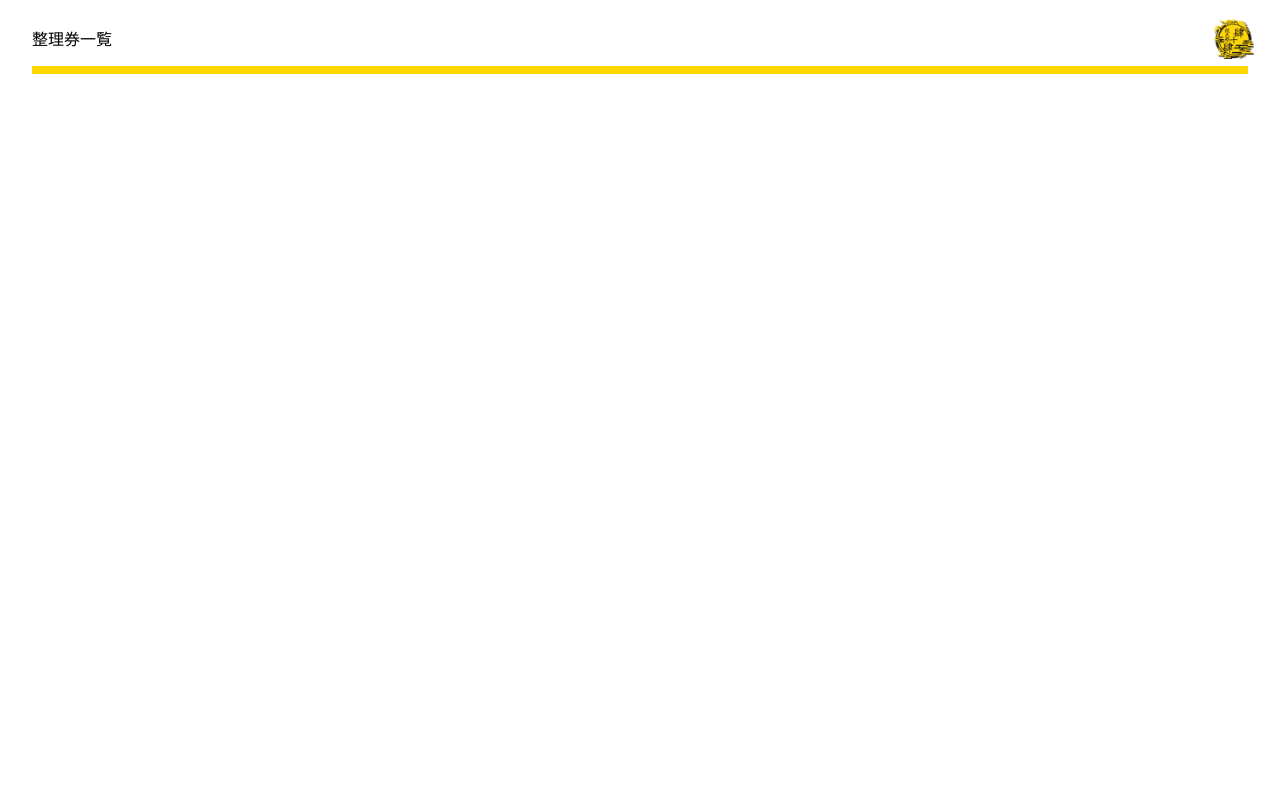
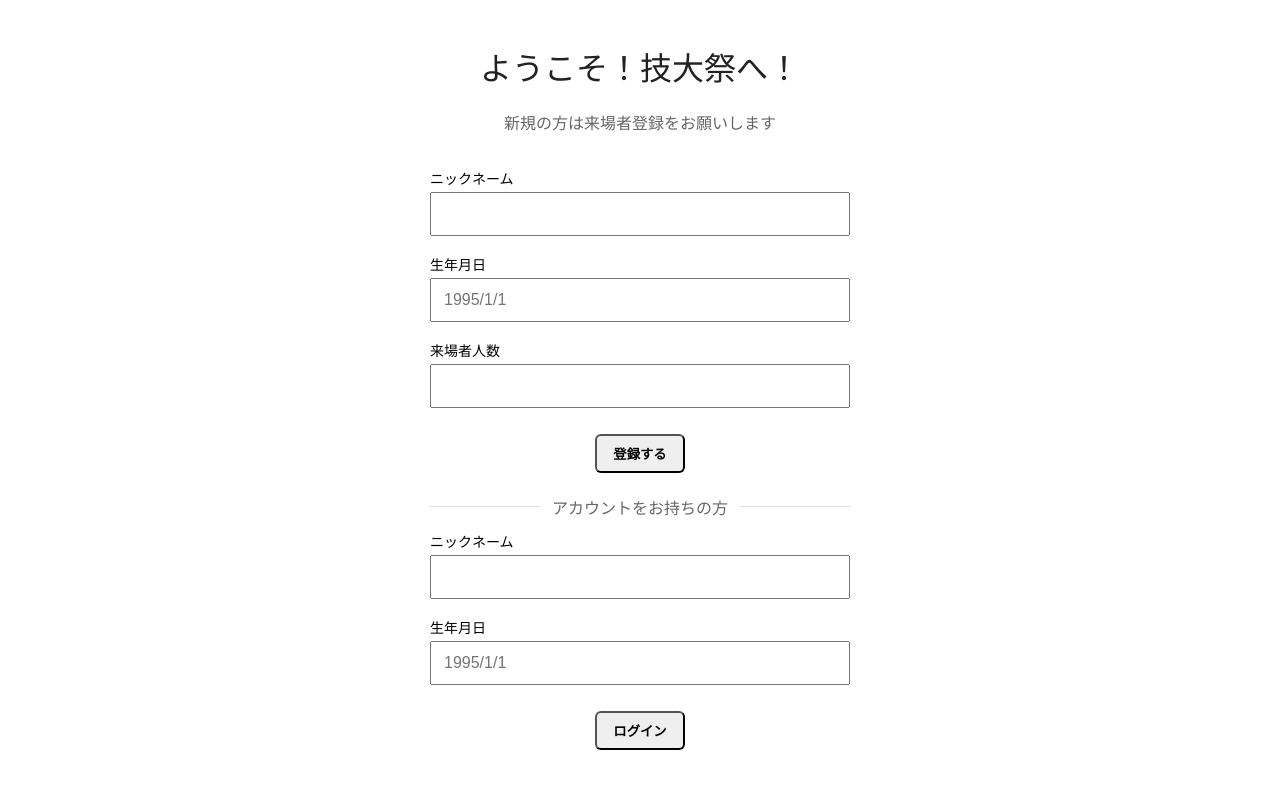
Before and after one commit to nutmeg-TeamRyoku-Cha/Ticket-Distribute, a React (Vite) app in the folder web/: page /login in a window 1280 px wide. Before the commit this address had no page. Shown: the top 788 px of the page. Built offline with nearby package versions, Linux system fonts and the light colour scheme.

Commit message:
[add] ログイン画面 (24)

```diff
--- a/web/src/App.tsx
+++ b/web/src/App.tsx
@@ -1,7 +1,13 @@
 import { BrowserRouter as Router, Routes, Route} from "react-router-dom";
 import { useState } from "react";
 
+//Header & Footer
 import Header from "./components/Header";
+
+//Page
+import LoginPage from "./pages/login";
+
+//Component
 import Button from "./components/atomic/Button";
 import InputField from "./components/atomic/InputField";
 import Label from "./components/atomic/Label"
@@ -13,7 +19,6 @@ function App() {
 
   return (
     <Router>
-      <Header />
       <Routes>
         {/*Button*/}
         <Route
@@ -96,6 +101,7 @@ function App() {
               </div>
             }
         />
+        <Route path="/login" element={<LoginPage />} />
       </Routes>
     </Router>
   );
--- a/web/src/components/atomic/InputField.tsx
+++ b/web/src/components/atomic/InputField.tsx
@@ -16,14 +16,14 @@ const InputField: React.FC<InputFieldProps> = ({
   placeholder = "",
 }) => {
   return (
-    <div style={{ display: "50%", flexDirection: "column", marginBottom: "8px", fontSize: "20px" }}>
-      <label style={{ marginBottom: "4px" }}>{label}<br></br></label>
+    <div style={{ display: "flex", flexDirection: "column", marginBottom: "8px" }}>
+      <label style={{ marginBottom: "4px", fontSize: "14px", fontWeight: 500 }}>{label}</label>
       <input
         type={type}
         value={value}
         onChange={onChange}
         placeholder={placeholder}
-        style={{ padding: "4px", width: "400px", height: "40px", fontSize: "20px"}}
+        style={{ width: "100%", height: "44px", padding: "10px 12px", fontSize: "16px", boxSizing: "border-box" }}
       />
     </div>
   );
--- /dev/null
+++ b/web/src/pages/login.css
@@ -0,0 +1,52 @@
+.login-container {
+  min-height: 100svh;
+  display: flex;
+  justify-content: center;
+  align-items: flex-start;
+  background-color: #fff;
+  padding: max(16px, env(safe-area-inset-top)) 12px 24px;
+}
+
+.login-frame {
+  width: 100%;
+  max-width: 420px;
+  padding: 20px 12px 32px;
+}
+
+.login-titlewrap {
+  text-align: center;
+  line-height: 1.35;
+  margin-bottom: 12px;
+}
+
+.login-form {
+  display: flex;
+  flex-direction: column;
+  gap: 10px;
+}
+
+.login-submitrow {
+  display: flex;
+  justify-content: center;
+  margin-top: 8px;
+  margin-bottom: 14px;
+}
+
+.login-divider {
+  display: grid;
+  grid-template-columns: 1fr auto 1fr;
+  align-items: center;
+  gap: 12px;
+  color: #888;
+  font-size: 12px;
+  margin: 8px 0 12px;
+}
+
+.login-line {
+  height: 1px;
+  background-color: #ddd;
+}
+
+@media (min-width: 480px) {
+  .login-frame { padding: 24px 16px 40px; }
+}
--- a/web/src/pages/login.tsx
+++ b/web/src/pages/login.tsx
@@ -1,100 +1,52 @@
-import React, { useState } from 'react';
+import React, {useState} from "react"
 
-function RegistrationForm() {
-  const [nickname, setNickname] = useState('');
-  const [birthdate, setBirthdate] = useState('');
-  const [attendees, setAttendees] = useState(1);
+import Label from "../components/atomic/Label"
+import InputField from "../components/atomic/InputField"
+import Button from "../components/atomic/Button"
 
-  const handleSubmit = (e) => {
-    e.preventDefault();
-    alert(`登録完了！\nニックネーム: ${nickname}\n生年月日: ${birthdate}\n来場者人数: ${attendees}`);
-  };
+import "./login.css"
+
+const LoginPage: React.FC = () => {
+  const [regNickname, setRegNickname] = useState("");
+  const [regBirthDate, setRegBirthDate] = useState("");
+  const [regPartySize, setRegPartySize] = useState("");
+
+  const [loginNickname, setLoginNickname] = useState("");
+  const [loginBirthDate, setLoginBirthDate] = useState("");
 
   return (
-    <div style={styles.container}>
-      <h1 style={styles.title}>技大祭へようこそ！！</h1>
-      <p style={styles.subtitle}>来場者登録をお願いします</p>
-      <form onSubmit={handleSubmit} style={styles.form}>
-        <label style={styles.label}>
-          ニックネーム
-          <input
-            type="text"
-            value={nickname}
-            onChange={(e) => setNickname(e.target.value)}
-            style={styles.input}
-            required
-          />
-        </label>
-        <label style={styles.label}>
-          生年月日
-          <input
-            type="date"
-            value={birthdate}
-            onChange={(e) => setBirthdate(e.target.value)}
-            style={styles.input}
-            required
-          />
-        </label>
-        <label style={styles.label}>
-          来場者人数
-          <input
-            type="number"
-            value={attendees}
-            onChange={(e) => setAttendees(e.target.value)}
-            style={styles.input}
-            min="1"
-            required
-          />
-        </label>
-        <button type="submit" style={styles.button}>登録する</button>
-      </form>
+    <div className="login-container">
+      <div className="login-frame">
+        <div style={{ textAlign: "center", lineHeight: 1.35, marginBottom: 12 }}>
+          <Label text="ようこそ！技大祭へ！" fontSize={32} color="#222" /> <br></br> <br></br>
+          <Label text="新規の方は来場者登録をお願いします" fontSize={16} color="#666" /> <br></br> <br></br>
+        </div>
+
+        <div className="login-form">
+          <InputField label="ニックネーム" value="" onChange={(e) => setRegNickname(e.target.value)} />
+          <InputField label="生年月日" value="" onChange={(e) => setRegBirthDate(e.target.value)} placeholder="1995/1/1" />
+          <InputField label="来場者人数" type="number" value="" onChange={(e) => setRegPartySize(e.target.value)} />
+          <div className="login-submitrow">
+            <Button type="button" label="登録する" />
+          </div>
+        </div>
+
+        <div className="login-divider">
+          <div className="login-line"> </div>
+            <Label text="アカウントをお持ちの方" fontSize={16} color="#666" />
+          <div className="login-line"> </div>
+        </div>
+
+        <div className="login-form">
+          <InputField label="ニックネーム" value="" onChange={(e) => setLoginNickname(e.target.value)} />
+          <InputField label="生年月日" value="" onChange={(e) => setLoginBirthDate(e.target.value)} placeholder="1995/1/1" />
+          <div className="login-submitrow">
+            <Button type="button" label="ログイン" />
+          </div>
+        </div>
+      </div>
     </div>
   );
-}
-
-const styles = {
-  container: {
-    maxWidth: '400px',
-    margin: '50px auto',
-    padding: '20px',
-    border: '1px solid #ccc',
-    borderRadius: '10px',
-    fontFamily: 'sans-serif',
-    backgroundColor: '#f9f9f9',
-  },
-  title: {
-    textAlign: 'center',
-    color: '#333',
-  },
-  subtitle: {
-    textAlign: 'center',
-    marginBottom: '20px',
-    color: '#666',
-  },
-  form: {
-    display: 'flex',
-    flexDirection: 'column',
-  },
-  label: {
-    marginBottom: '15px',
-    fontWeight: 'bold',
-  },
-  input: {
-    padding: '8px',
-    fontSize: '16px',
-    marginTop: '5px',
-    borderRadius: '5px',
-    border: '1px solid #ccc',
-  },
-  button: {
-    padding: '10px',
-    fontSize: '16px',
-    backgroundColor: '#007bff',
-    color: 'white',
-    border: 'none',
-    borderRadius: '5px',
-    cursor: 'pointer',
-  },
 };
 
-export default RegistrationForm;
+export default LoginPage;
```
